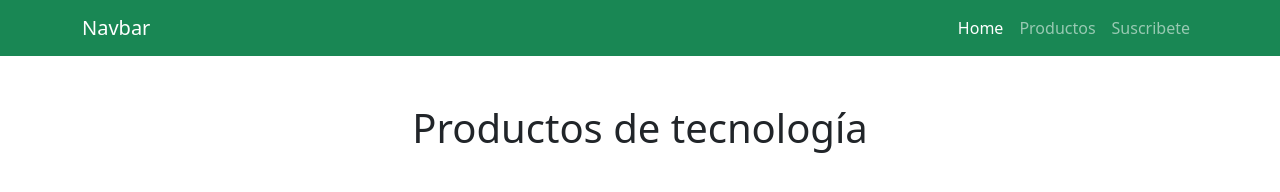
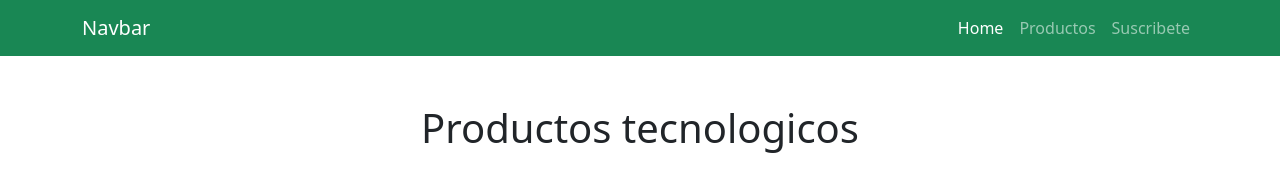
Before and after one commit to PabloJelvez/ejemplo-git, a plain HTML site: page index.html in a window 1280 px wide. Drawn offline with nearby package versions, Linux system fonts and the light colour scheme.

Commit message:
Update index.html, cambio h1

```diff
--- a/index.html
+++ b/index.html
@@ -55,7 +55,7 @@
         </div>
       </nav>
     <header class="py-5">
-      <h1 class="text-center">Productos de tecnología</h1>
+      <h1 class="text-center">Productos tecnologicos</h1>
       <main>
         <section id="primeraSection"></section>
         <section id="segundaSectionm"></section>
```
